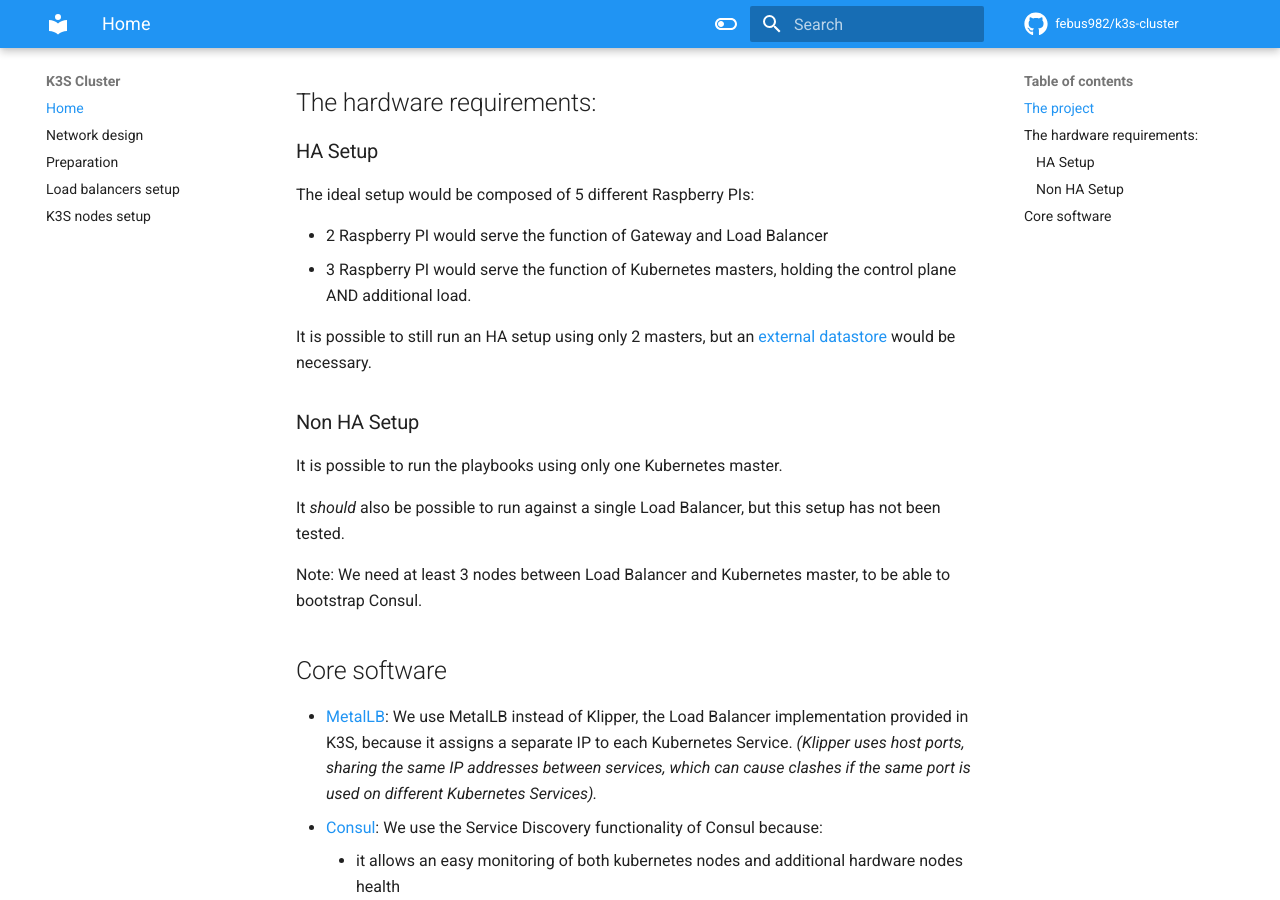
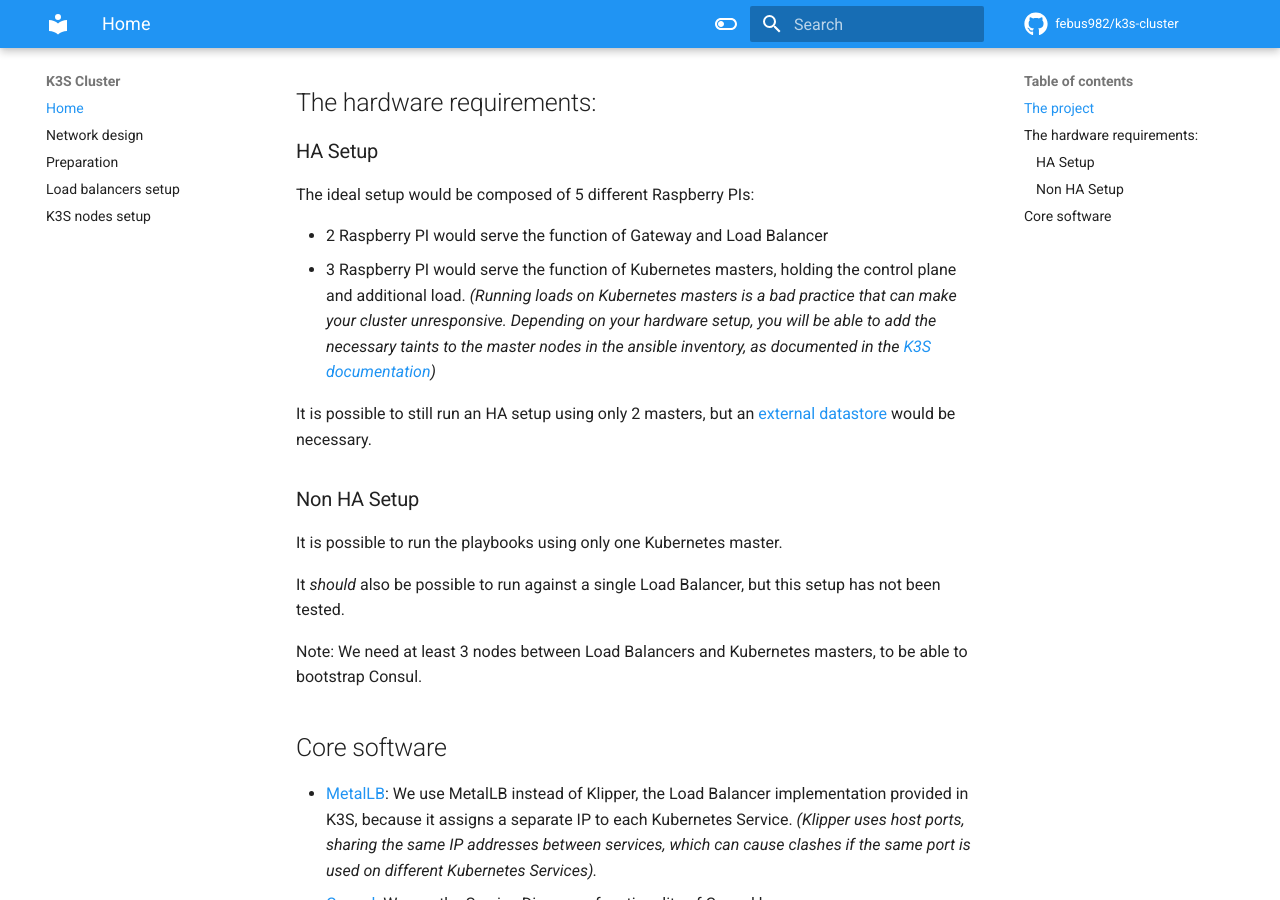
Before and after one commit to febus982/k3s-cluster, an MkDocs documentation site: the page built from docs/index.md, in a window 1280 px wide and 900 px high, scrolled down 421 px. Built offline with MkDocs 1.6.1 and Material for MkDocs 9.7.7, drawn with Linux system fonts in a browser that asks for light colours; comment, search, counter and statistics services are not loaded.

Commit message:
Add disclaimer about running loads on masters

```diff
--- a/docs/index.md
+++ b/docs/index.md
@@ -20,7 +20,10 @@ The provided script has been tested on `arm64` Raspberry Pi OS using:
 The ideal setup would be composed of 5 different Raspberry PIs:
 
 - 2 Raspberry PI would serve the function of Gateway and Load Balancer
-- 3 Raspberry PI would serve the function of Kubernetes masters, holding the control plane AND additional load.
+- 3 Raspberry PI would serve the function of Kubernetes masters, holding the control plane and additional load. _(Running
+loads on Kubernetes masters is a bad practice that can make your cluster unresponsive. Depending on your hardware setup,
+you will be able to add the necessary taints to the master nodes in the ansible inventory, as documented in the
+[K3S documentation](https://rancher.com/docs/k3s/latest/en/advanced/#node-labels-and-taints))_
 
 It is possible to still run an HA setup using only 2 masters, but an [external datastore](https://rancher.com/docs/k3s/latest/en/installation/datastore)
 would be necessary.
@@ -31,7 +34,7 @@ It is possible to run the playbooks using only one Kubernetes master.
 
 It _should_ also be possible to run against a single Load Balancer, but this setup has not been tested.
 
-Note: We need at least 3 nodes between Load Balancer and Kubernetes master, to be able to bootstrap Consul.
+Note: We need at least 3 nodes between Load Balancers and Kubernetes masters, to be able to bootstrap Consul.
 
 ## Core software
 
```
